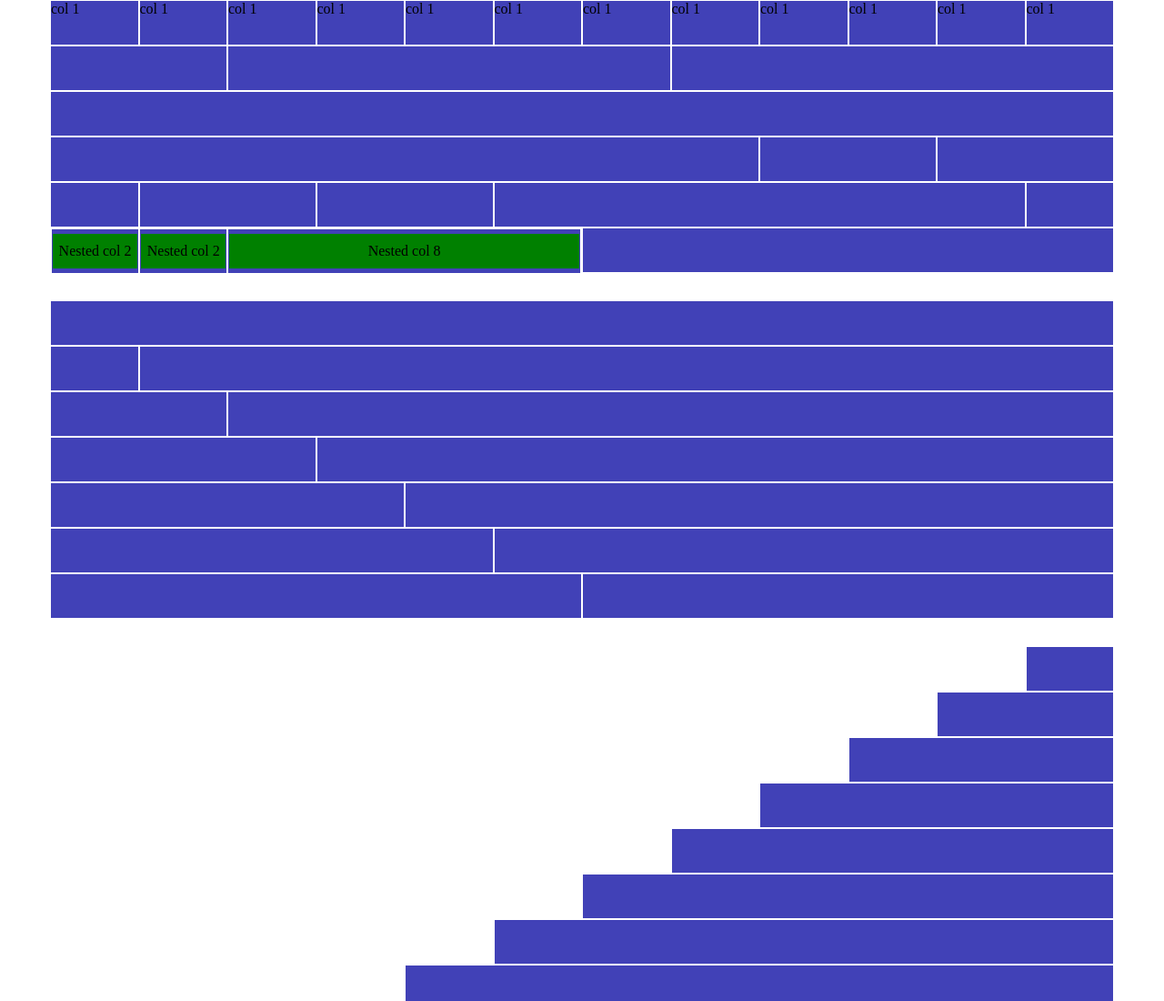
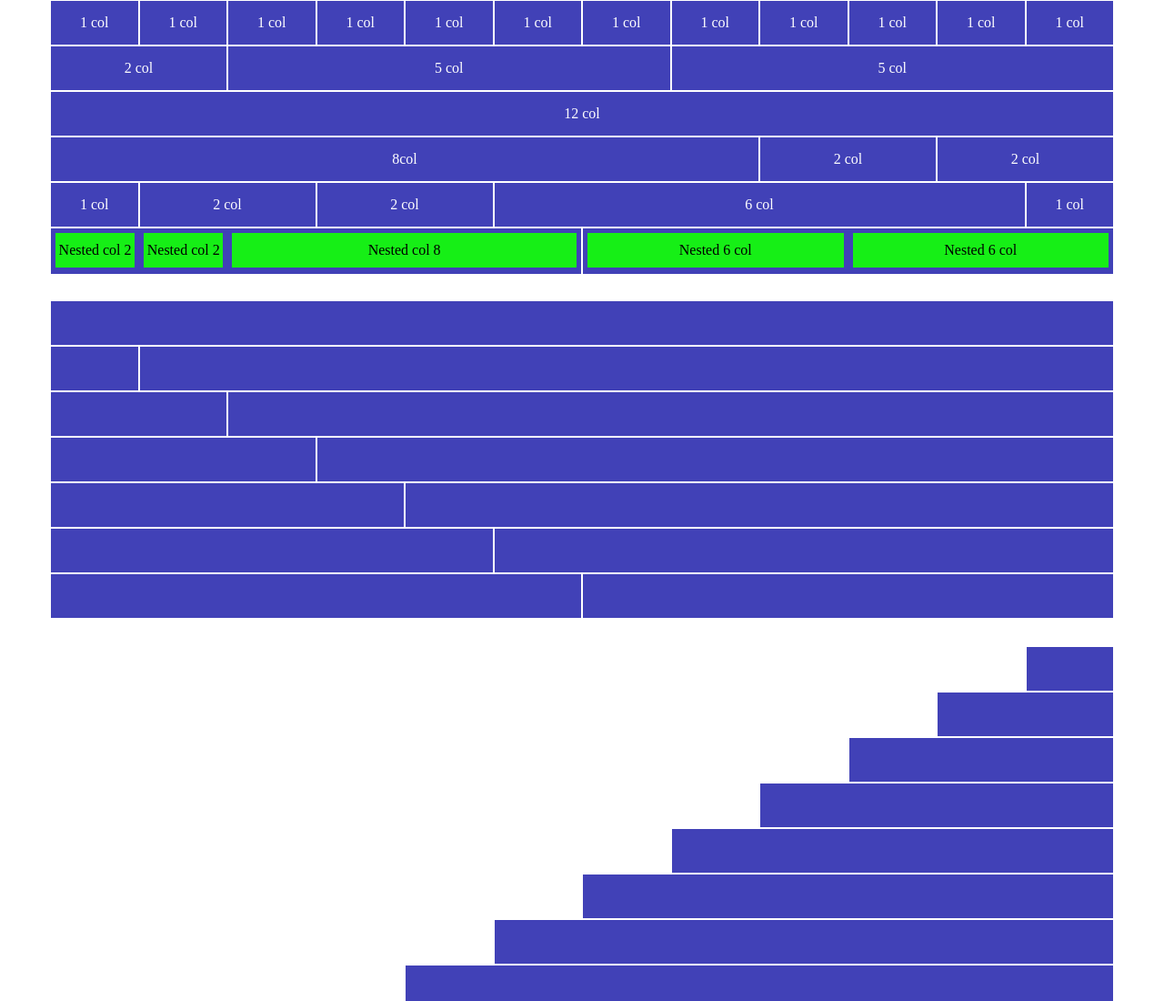
Before and after one commit to Matteo-Sarrecchia/html-css-12bool, a plain HTML site: page index.html in a window 1280 px wide. Shown: the top 1100 px of the page at 91% size. Drawn offline with Linux system fonts and the light colour scheme.

Commit message:
second commit

```diff
--- a/css/style.css
+++ b/css/style.css
@@ -8,9 +8,19 @@ section{
     margin-bottom: 30px;
 }
 
-.nested{
-    background-color: green;
+.text{
+    color: white;
+    text-align: center;
+    padding: 15px;
+}
+
+.row .row [class*="col-"]{
+    border: none;
+}
+
+.row .row [class*="col-"] div{
+    background-color: rgb(22, 239, 22);
     text-align: center;
     padding: 10px 0;
-    margin: 5px 1px;
+    margin: 5px;
 }
--- a/index.html
+++ b/index.html
@@ -15,42 +15,90 @@
 
         <section>
             <div class="row">
-                <div class="col-sm-1">col 1</div>
-                <div class="col-sm-1">col 1</div>
-                <div class="col-sm-1">col 1</div>
-                <div class="col-sm-1">col 1</div>
-                <div class="col-sm-1">col 1</div>
-                <div class="col-sm-1">col 1</div>
-                <div class="col-sm-1">col 1</div>
-                <div class="col-sm-1">col 1</div>
-                <div class="col-sm-1">col 1</div>
-                <div class="col-sm-1">col 1</div>
-                <div class="col-sm-1">col 1</div>
-                <div class="col-sm-1">col 1</div>
+                <div class="col-sm-1">
+                    <div class="text">1 col</div>
+                </div>
+                <div class="col-sm-1">
+                    <div class="text">1 col</div>
+                </div>
+                <div class="col-sm-1">
+                    <div class="text">1 col</div>
+                </div>
+                <div class="col-sm-1">
+                    <div class="text">1 col</div>
+                </div>
+                <div class="col-sm-1">
+                    <div class="text">1 col</div>
+                </div>
+                <div class="col-sm-1">
+                    <div class="text">1 col</div>
+                </div>
+                <div class="col-sm-1">
+                    <div class="text">1 col</div>
+                </div>
+                <div class="col-sm-1">
+                    <div class="text">1 col</div>
+                </div>
+                <div class="col-sm-1">
+                    <div class="text">1 col</div>
+                </div>
+                <div class="col-sm-1">
+                    <div class="text">1 col</div>
+                </div>
+                <div class="col-sm-1">
+                    <div class="text">1 col</div>
+                </div>
+                <div class="col-sm-1">
+                    <div class="text">1 col</div>
+                </div>
             </div>
 
             <div class="row">
-                <div class="col-sm-2"></div>
-                <div class="col-sm-5"></div>
-                <div class="col-sm-5"></div>
+                <div class="col-sm-2">
+                    <div class="text">2 col</div>
+                </div>
+                <div class="col-sm-5">
+                    <div class="text">5 col</div>
+                </div>
+                <div class="col-sm-5">
+                    <div class="text">5 col</div>
+                </div>
             </div>
 
             <div class="row">
-                <div class="col-sm-12"></div>
+                <div class="col-sm-12">
+                    <div class="text">12 col</div>
+                </div>
             </div>
 
             <div class="row">
-                <div class="col-sm-8"></div>
-                <div class="col-sm-2"></div>
-                <div class="col-sm-2"></div>
+                <div class="col-sm-8">
+                    <div class="text">8col</div>
+                </div>
+                <div class="col-sm-2">
+                    <div class="text">2 col</div>
+                </div>
+                <div class="col-sm-2">
+                    <div class="text">2 col</div>
+                </div>
             </div>
 
             <div class="row">
-                <div class="col-sm-1"></div>
-                <div class="col-sm-2"></div>
-                <div class="col-sm-2"></div>
-                <div class="col-sm-6"></div>
-                <div class="col-sm-1"></div>
+                <div class="col-sm-1">
+                    <div class="text">1 col</div>
+                </div>
+                <div class="col-sm-2">
+                    <div class="text">2 col</div>
+                </div>
+                <div class="col-sm-2">
+                    <div class="text">2 col</div>
+                </div>
+                <div class="col-sm-6">
+                    <div class="text">6 col</div>
+                </div>
+                <div class="col-sm-1">
+                    <div class="text">1 col</div>
+                </div>
             </div>
 
             <div class="row">
@@ -58,19 +106,28 @@
                 <div class="col-sm-6">
                     <div class="row">
                         <div class="col-sm-2">
-                            <div class="nested left">Nested col 2</div>
+                            <div>Nested col 2</div>
                         </div>
                         <div class="col-sm-2">
-                            <div class="nested center">Nested col 2</div>
+                            <div>Nested col 2</div>
                         </div>
                         <div class="col-sm-8">
-                            <div class="nested right">Nested col 8</div>
+                            <div>Nested col 8</div>
                         </div>
                     </div>
                 </div>
 
                 <div class="col-sm-6">
 
+                    <div class="row">
+                        <div class="col-sm-6">
+                            <div>Nested 6 col</div>
+                        </div>
+                        <div class="col-sm-6">
+                            <div>Nested 6 col</div>
+                        </div>
+
+                    </div>
                 </div>
             </div>
 
```
